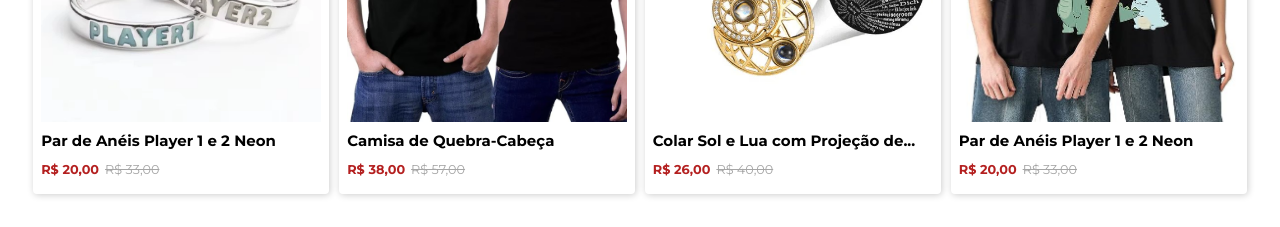
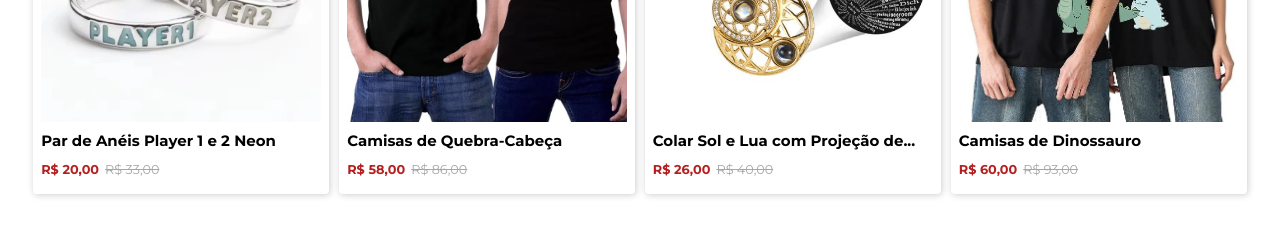
Before and after one commit to georgelucgo/love-pair, a plain HTML site: page index.html in a window 1280 px wide. Shown: the part 1720-1947 px from the top of the page. Drawn offline with Linux system fonts and the light colour scheme.

Commit message:
Update index.html
Signed-off-by: George Lucas <152038729+georgelucgo@users.noreply.github.com>

```diff
--- a/index.html
+++ b/index.html
@@ -71,10 +71,10 @@
                     <div class="produto">
                         <img src="img/camisa-quebra-cabeca.jpg" alt="">
                     <div class="produto-texto">
-                        <h3>Camisa de Quebra-Cabeça</h3>
+                        <h3>Camisas de Quebra-Cabeça</h3>
                         <div class="preco">
-                            <h4>R$ 38,00</h4>
-                            <p>R$ 57,00</p>
+                            <h4>R$ 58,00</h4>
+                            <p>R$ 86,00</p>
                         </div>
                     </div>
 
@@ -93,10 +93,10 @@
                     <div class="produto">
                         <img src="img/camisa-dinossauro.jpg" alt="">
                         <div class="produto-texto">
-                            <h3>Par de Anéis Player 1 e 2 Neon</h3>
+                            <h3>Camisas de Dinossauro</h3>
                             <div class="preco">
-                                <h4>R$ 20,00</h4>
-                                <p>R$ 33,00</p>
+                                <h4>R$ 60,00</h4>
+                                <p>R$ 93,00</p>
                             </div>
                         </div>
 
```
